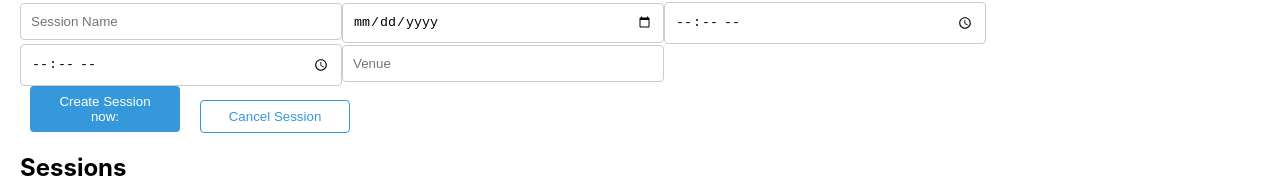
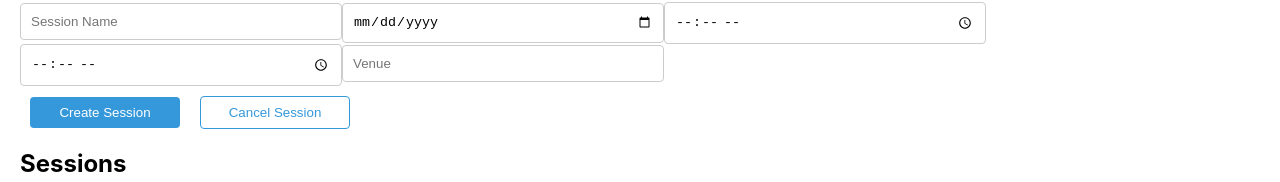
Before and after one commit to eashabibi/L6_TODO_APP, a React (Create React App) app in the folder client/: page /sport/1 in a window 1280 px wide. Both pictures are taken after a click on the button "Create Sessions". Shown: the part 140-322 px from the top of the page. Built offline with nearby package versions, Linux system fonts and the light colour scheme; no server answers.

Commit message:
modified for create session

```diff
--- a/client/src/components/SportCard.js
+++ b/client/src/components/SportCard.js
@@ -35,7 +35,7 @@ const SportCard = ({ sportdata, isAdmin, csrfToken, getSports }) => {
       {isAdmin ? <span onClick={handleDelete}>X</span> : null}
       <h2>{sportdata.s_name}</h2>
       <button className="lightbtn sbtn" onClick={handleSession}>
-        Create Session
+        Create Session now:
       </button>
     </div>
   );
--- a/client/src/components/SportsPage.js
+++ b/client/src/components/SportsPage.js
@@ -147,7 +147,7 @@ const SportsPage = () => {
             <input type="text" name="venue" placeholder="Venue" />
             <div className="input-width">
               <button className="darkbtn fitbtn" type="submit">
-                Create Session now:
+                Create Session
               </button>
               <button
                 className="lightbtn fitbtn"
```
